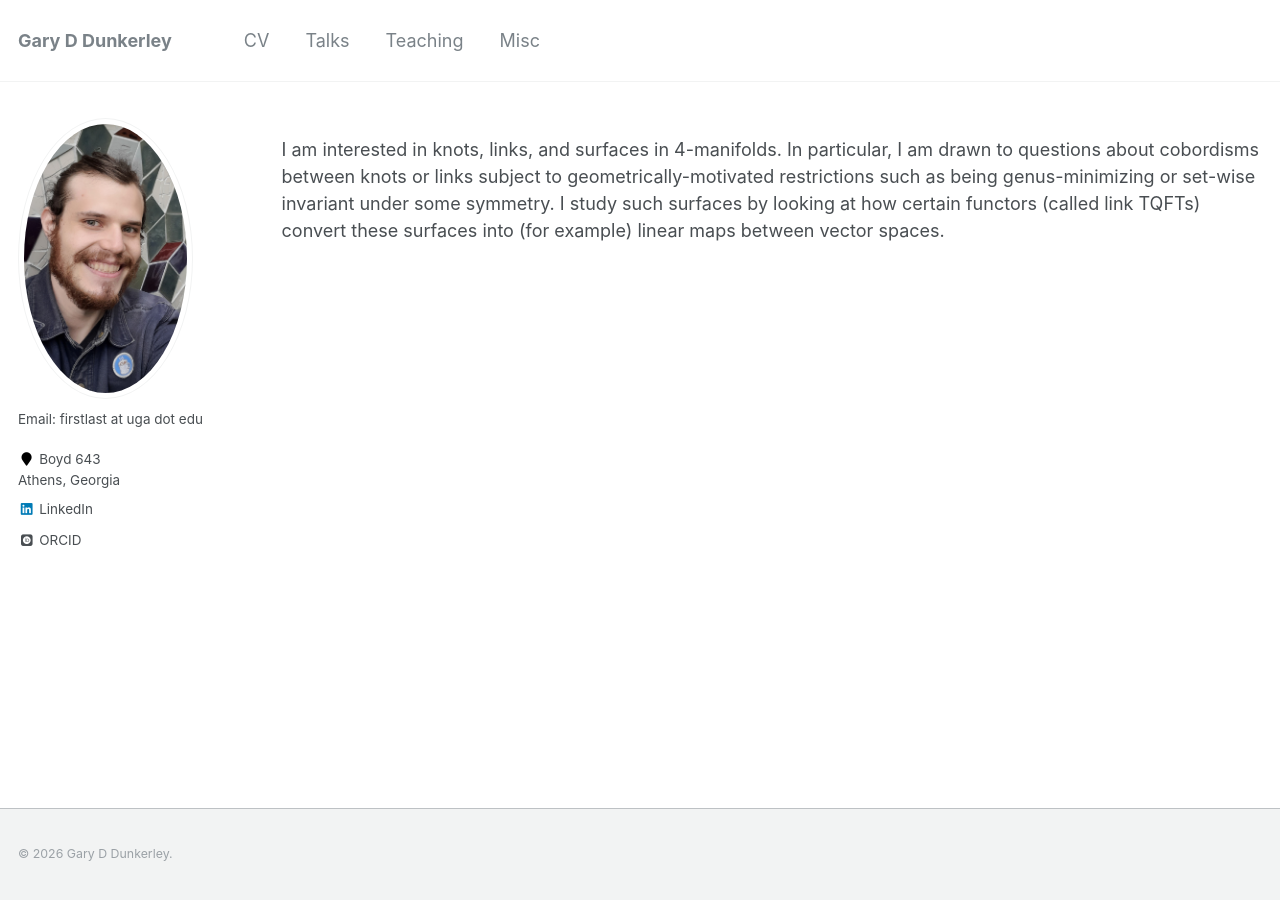
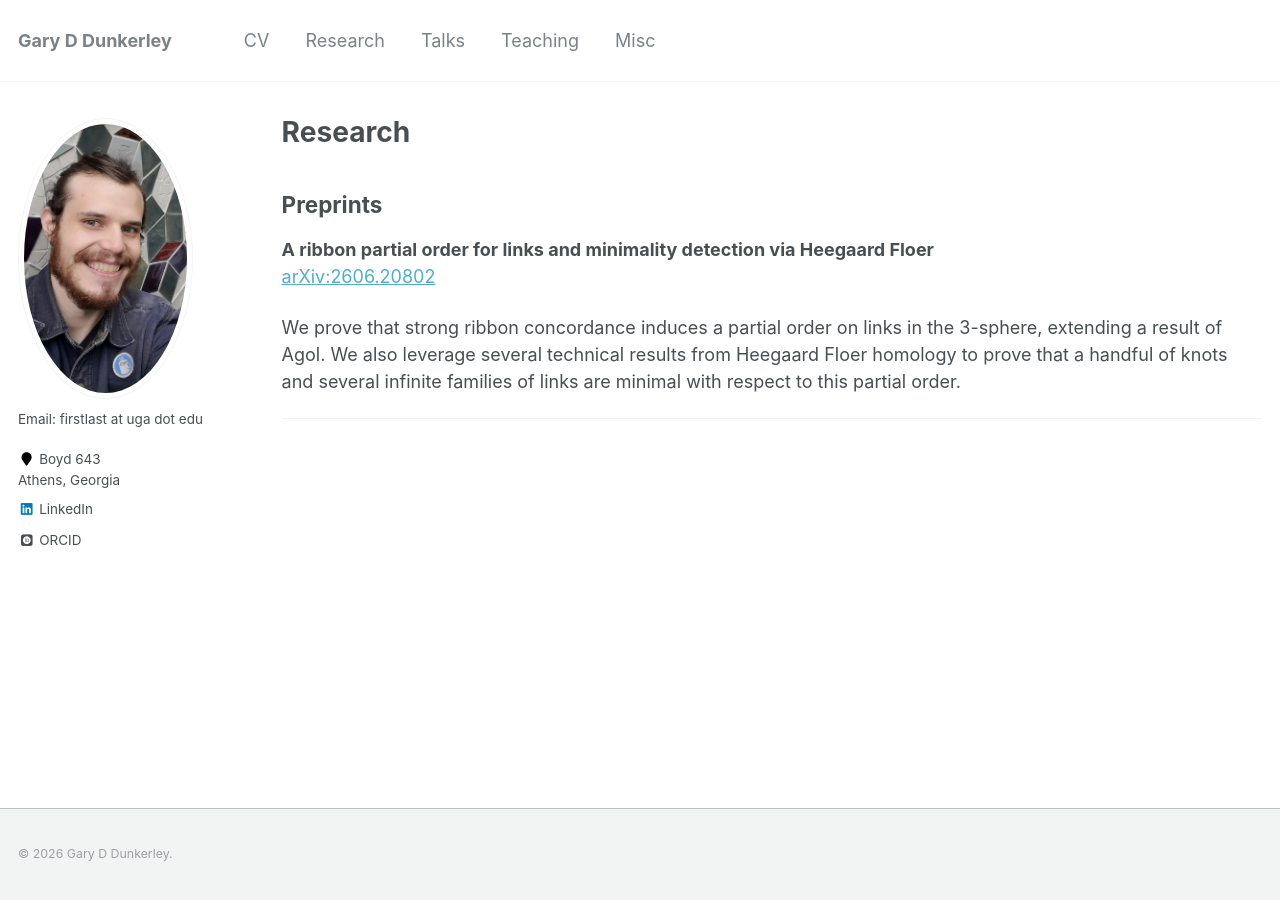
Before and after one commit to garydunkerley/garydunkerley.github.io, a Jekyll site: the page built from _pages/research.md, in a window 1280 px wide. Built offline with Jekyll 4.4.1, drawn with Linux system fonts in a browser that asks for light colours; some web fonts are replaced.

Commit message:
add research page

```diff
--- a/_data/navigation.yml
+++ b/_data/navigation.yml
@@ -2,6 +2,9 @@
 main:
   - title: "CV"
     url: /files/Dunkerley_CV.pdf
+
+  - title: "Research"
+    url: /research/
 
   - title: "Talks"
     url: /talks/
--- a/_pages/research.md
+++ b/_pages/research.md
@@ -1,9 +1,29 @@
 ---
 layout: archive
-title: ""
+title: "Research"
 permalink: /research/
 author_profile: true
 ---
 
-I am interested in knots, links, and surfaces in 4-manifolds.
-In particular, I am drawn to questions about cobordisms between knots or links subject to geometrically-motivated restrictions such as being genus-minimizing or set-wise invariant under some symmetry. I study such surfaces by looking at how certain functors (called link TQFTs) convert these surfaces into (for example) linear maps between vector spaces.
+## Preprints
+
+**A ribbon partial order for links and minimality detection via Heegaard Floer**
+[arXiv:2606.20802](https://arxiv.org/abs/2606.20802)
+
+We prove that strong ribbon concordance induces a partial order on links in the 3-sphere,
+extending a result of Agol.
+We also leverage several technical results from Heegaard Floer homology to prove that a handful of
+knots and several infinite families of links are minimal with respect to this partial order.
+
+---
+
+<!---
+## Publications
+
+**Title of Published Paper**
+**Your Name**, Coauthor One.
+*Journal Name* **Volume** (Year), pages.
+[Journal](https://doi.org/...) · [arXiv:XXXX.XXXXX](https://arxiv.org/abs/XXXX.XXXXX)
+
+Short description of the paper. One or two sentences is usually enough.
+--->
```
Also changed, not shown: _pages/talks.md (+1 -0 lines).
